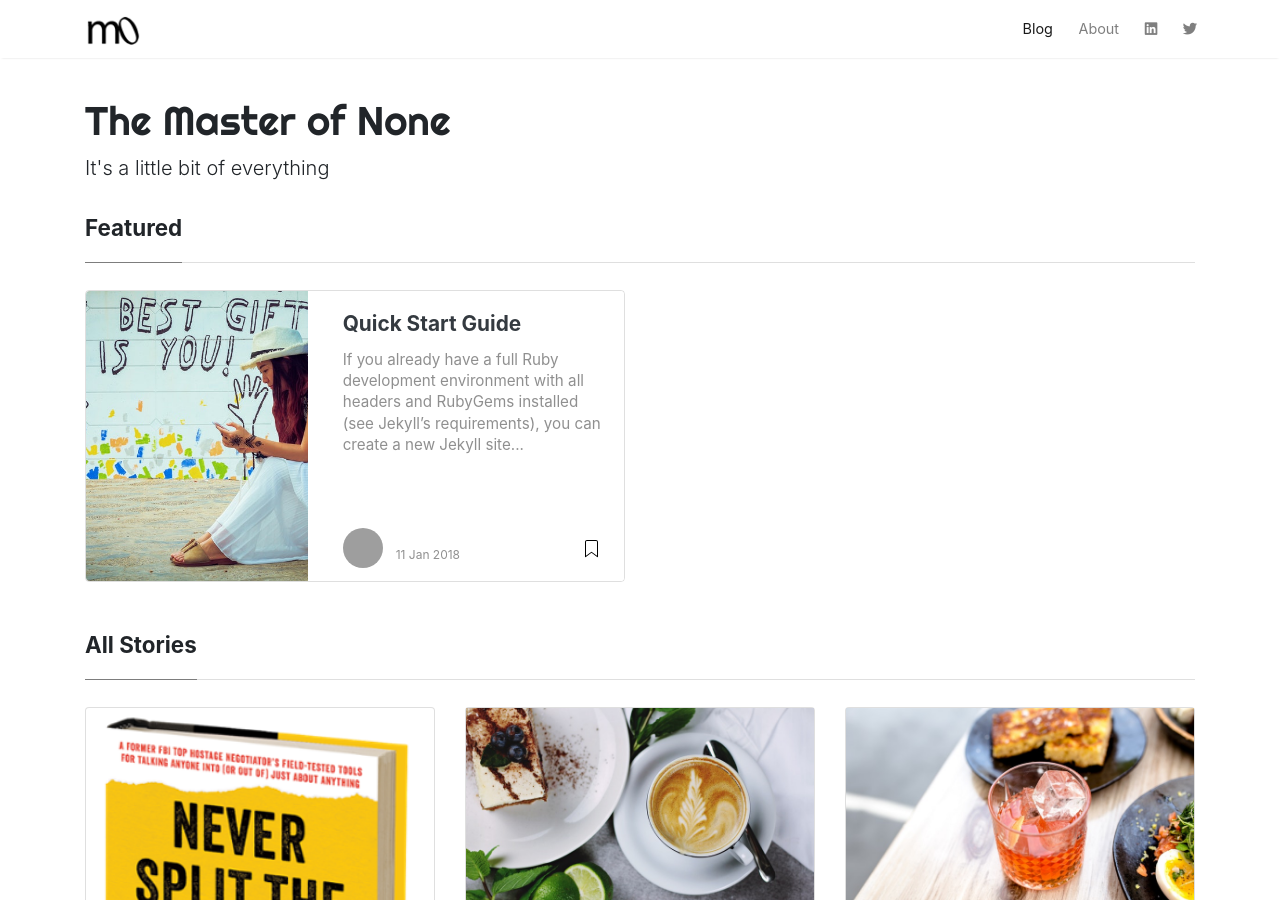
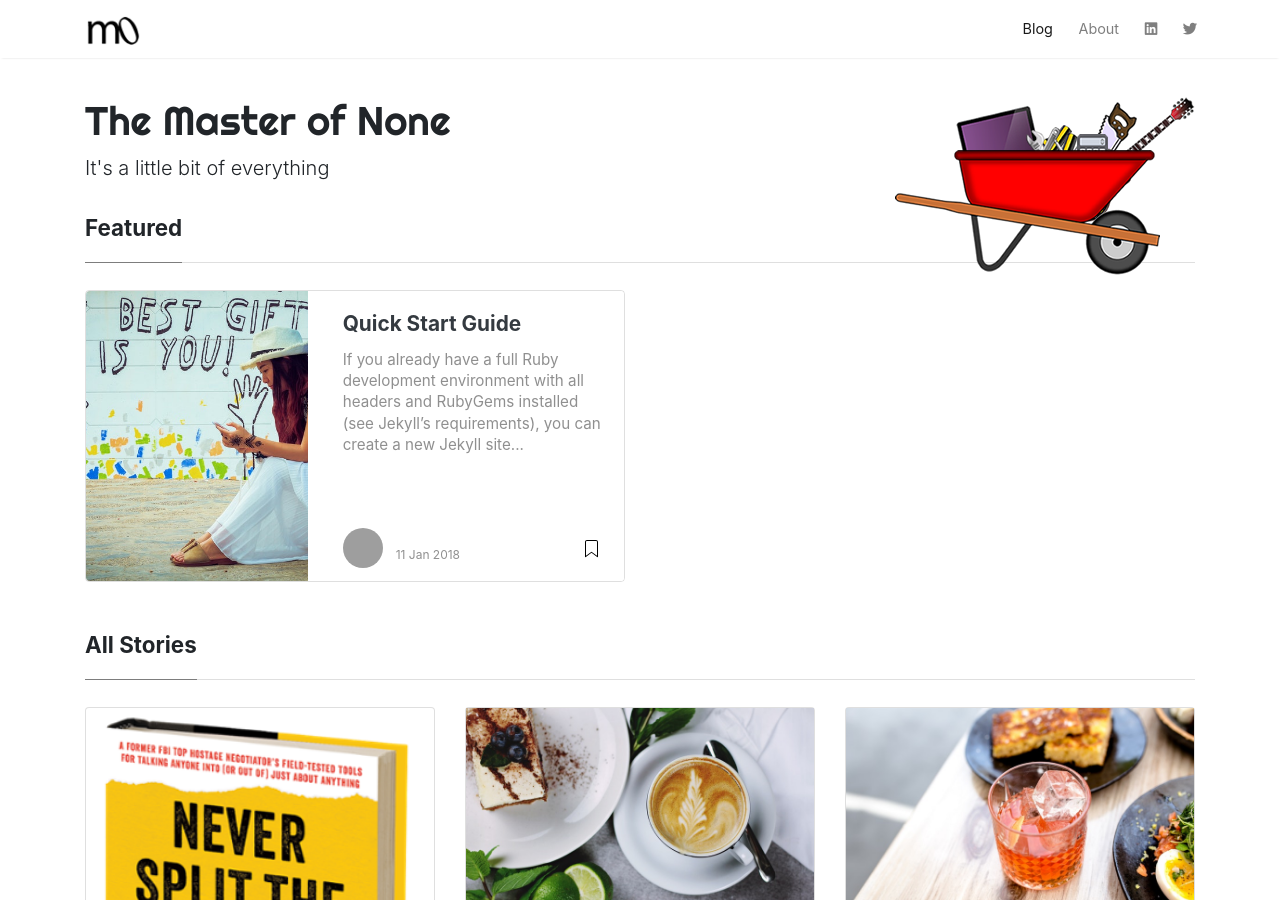
Before and after one commit to tjdugan/the-master-of-none, a Jekyll site: the page built from index.html, in a window 1280 px wide and 900 px high. Built offline with Jekyll 4.4.1, drawn with Linux system fonts in a browser that asks for light colours; nearby versions of some CDN libraries; the list of posts is cut into pages by our own code; comment, search, counter and statistics services are not loaded; grey boxes are pictures that could not be loaded.

Commit message:
Add wheelbarrow image

```diff
--- a/_layouts/default.html
+++ b/_layouts/default.html
@@ -114,6 +114,7 @@
 <!-- Site Title
 ================================================== -->
 <div class="mainheading">
+    <img src="assets/images/MON_logosm.png" alt="Master of None" style="float:right;">
     <h1 class="sitetitle">{{ site.name }}</h1>
     <p class="lead">
          {{ site.description }}
```
Also changed, not shown: 1 other file.
